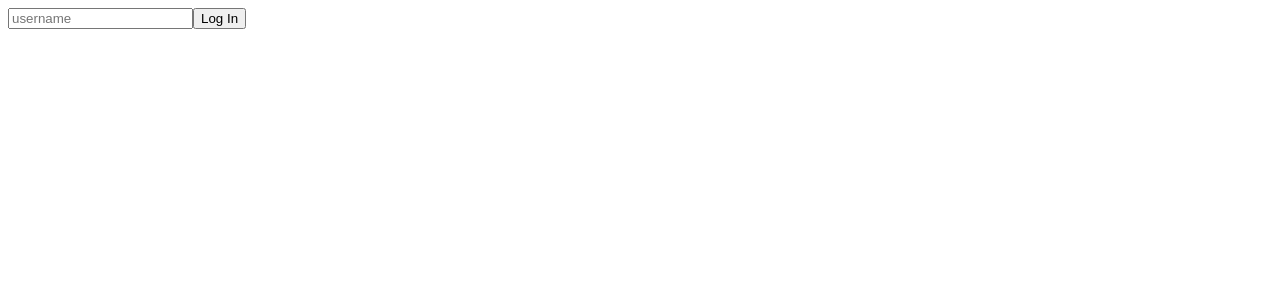
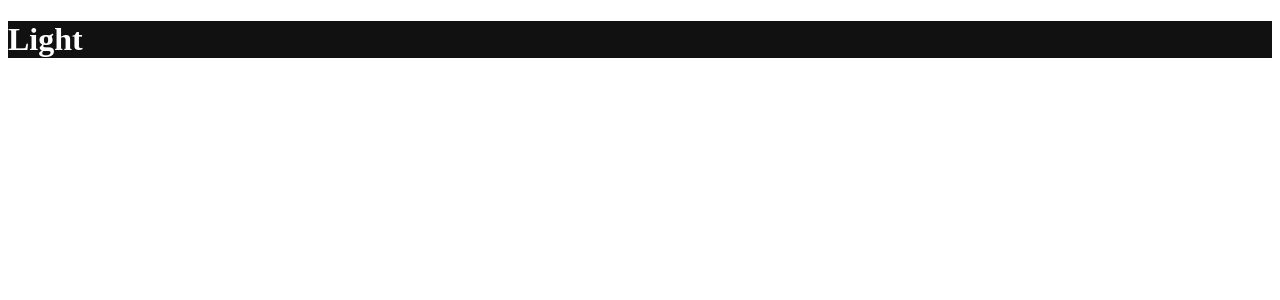
Before and after one commit to LEEKICHAN0102/react-masterclass, a React (Create React App) app: page / in a window 1280 px wide. Shown: the top 300 px of the page. Built offline with nearby package versions, Linux system fonts and the light colour scheme.

Commit message:
ThemeProvider ModeChange

```diff
--- a/src/App.tsx
+++ b/src/App.tsx
@@ -1,25 +1,18 @@
 import { useState } from "react";
+import styled from "styled-components";
+
+const Container =styled.div`
+  background-color:${props=>props.theme.bgColor};
+`;
+const H1=styled.h1`
+  color:${props=>props.theme.textColor};
+`;
 
 function App() {
-  const [value,setValue]=useState("");
-  const onChange=(event: React.FormEvent<HTMLInputElement>)=>{
-    const {
-      currentTarget:{value},
-    }=event;
-    setValue(value);
-  };
-  const onSubmit=(event:React.FormEvent<HTMLFormElement>)=>{
-    event.preventDefault();
-    console.log("Hello", value);
-    setValue("");
-  };
-  return (
-    <div>
-      <form onSubmit={onSubmit}>
-        <input onChange={onChange} value={value} type="text" placeholder="username"/>
-        <button>Log In</button>
-      </form>
-    </div>
+
+  return (<Container>
+    <H1>Light</H1>
+  </Container>
   );
 }
 export default App;
--- a/src/index.tsx
+++ b/src/index.tsx
@@ -1,11 +1,15 @@
 import React from "react";
 import ReactDOM from "react-dom";
 import App from "./App";
+import { ThemeProvider } from "styled-components";
+import { darkTheme, lightTheme } from "./theme";
 
 
 ReactDOM.render(
   <React.StrictMode>
+    <ThemeProvider theme={darkTheme}>
       <App />
+    </ThemeProvider>
   </React.StrictMode>,
   document.getElementById("root")
 );
--- /dev/null
+++ b/src/theme.ts
@@ -0,0 +1,13 @@
+import { DefaultTheme } from "styled-components";
+
+export const lightTheme:DefaultTheme={
+  bgColor:"white",
+  textColor:"#111",
+  btnColor:"teal"
+}
+
+export const darkTheme:DefaultTheme={
+  bgColor:"#111",
+  textColor:"white",
+  btnColor:"aqua"
+}
```
Also changed, not shown: src/styled.d.ts (added, +9 -0 lines).
